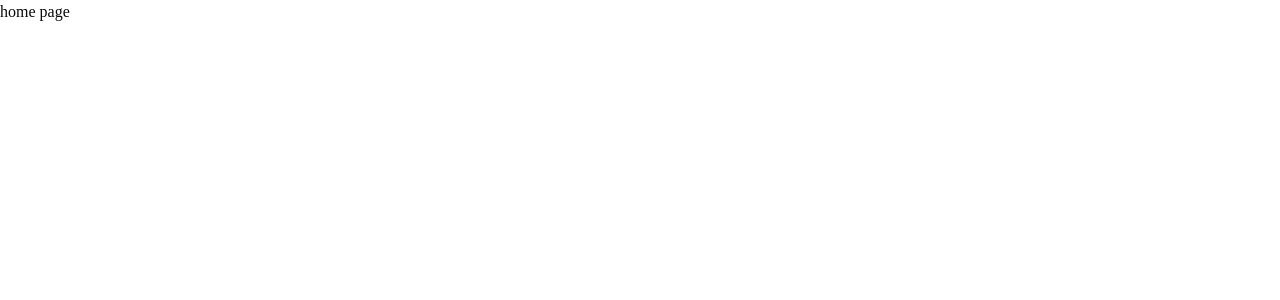
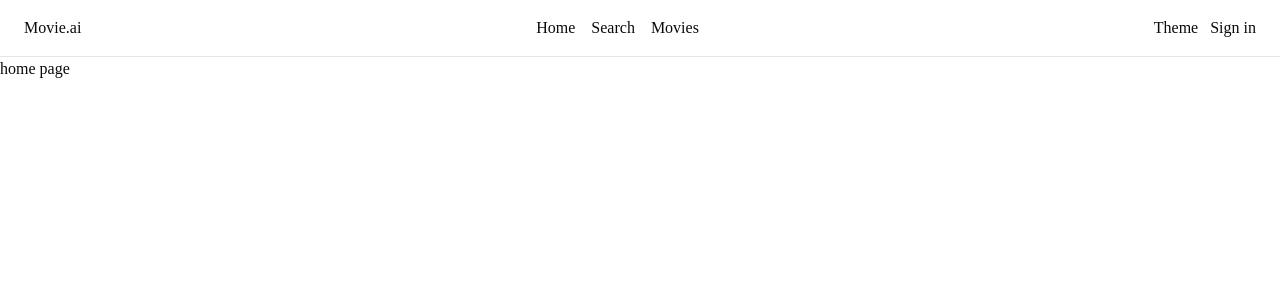
Before and after one commit to a1919727/movie-ai, a Next.js app: page / in a window 1280 px wide. Shown: the top 300 px of the page. Built offline with nearby package versions, Linux system fonts and the light colour scheme.

Commit message:
create header for every page

```diff
--- a/src/app/layout.tsx
+++ b/src/app/layout.tsx
@@ -1,16 +1,6 @@
 import type { Metadata } from "next";
-import { Geist, Geist_Mono } from "next/font/google";
+import { Header } from "@/components/header";
 import "./globals.css";
-
-const geistSans = Geist({
-  variable: "--font-geist-sans",
-  subsets: ["latin"],
-});
-
-const geistMono = Geist_Mono({
-  variable: "--font-geist-mono",
-  subsets: ["latin"],
-});
 
 export const metadata: Metadata = {
   title: "MovieAI",
@@ -24,9 +14,8 @@ export default function RootLayout({
 }>) {
   return (
     <html lang="en">
-      <body
-        className={`${geistSans.variable} ${geistMono.variable} antialiased`}
-      >
+      <body>
+        <Header />
         {children}
       </body>
     </html>
--- /dev/null
+++ b/src/components/header.tsx
@@ -0,0 +1,22 @@
+import Link from "next/link";
+
+export function Header() {
+  return (
+    <header className="border-b">
+      <div className="mx-auto flex max-w-7xl items-center justify-between px-6 py-4">
+        <Link href="/">Movie.ai</Link>
+
+        <nav className="flex items-center gap-4">
+          <Link href="/">Home</Link>
+          <Link href="/search">Search</Link>
+          <Link href="/movies">Movies</Link>
+        </nav>
+
+        <div className="flex items-center gap-3">
+          <button type="button">Theme</button>
+          <Link href="/auth">Sign in</Link>
+        </div>
+      </div>
+    </header>
+  );
+}
```
